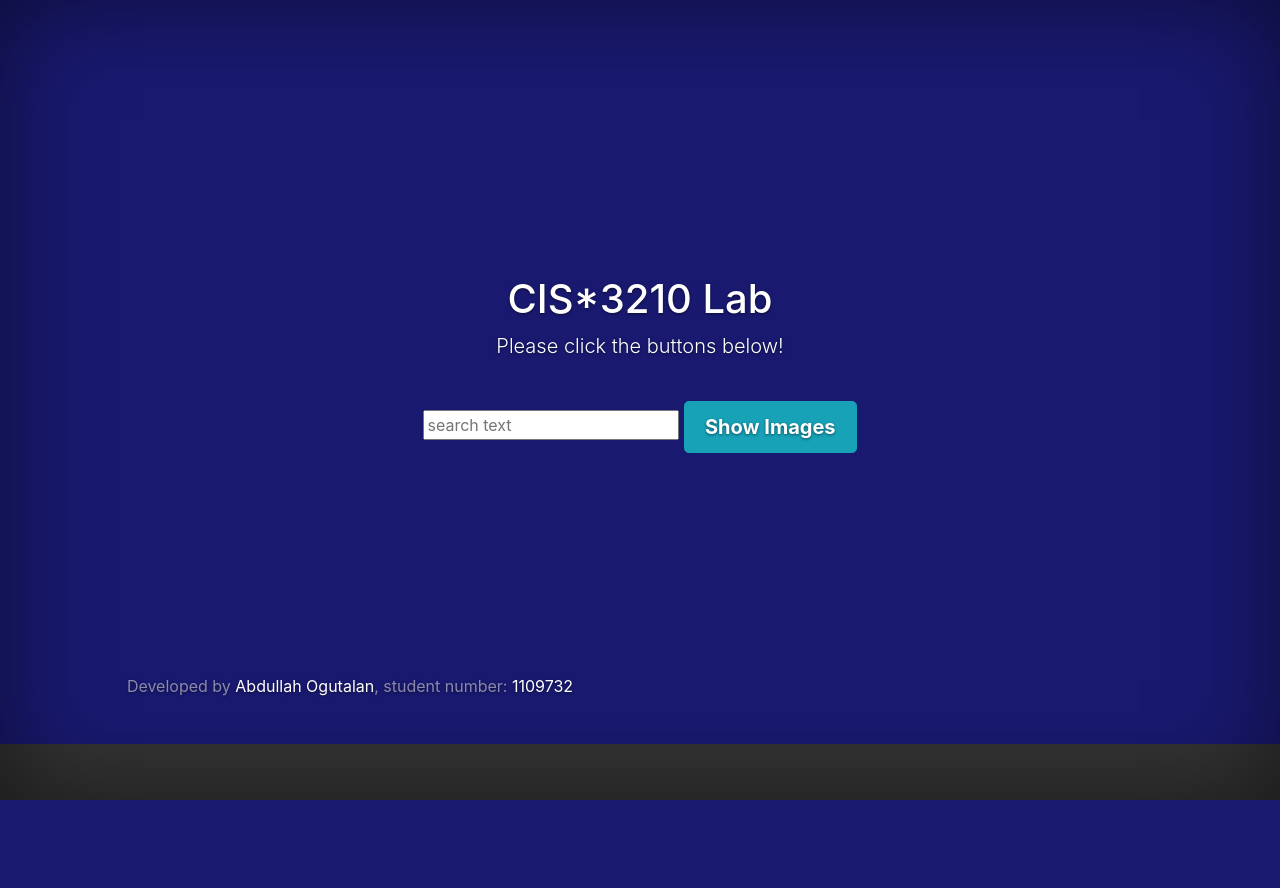
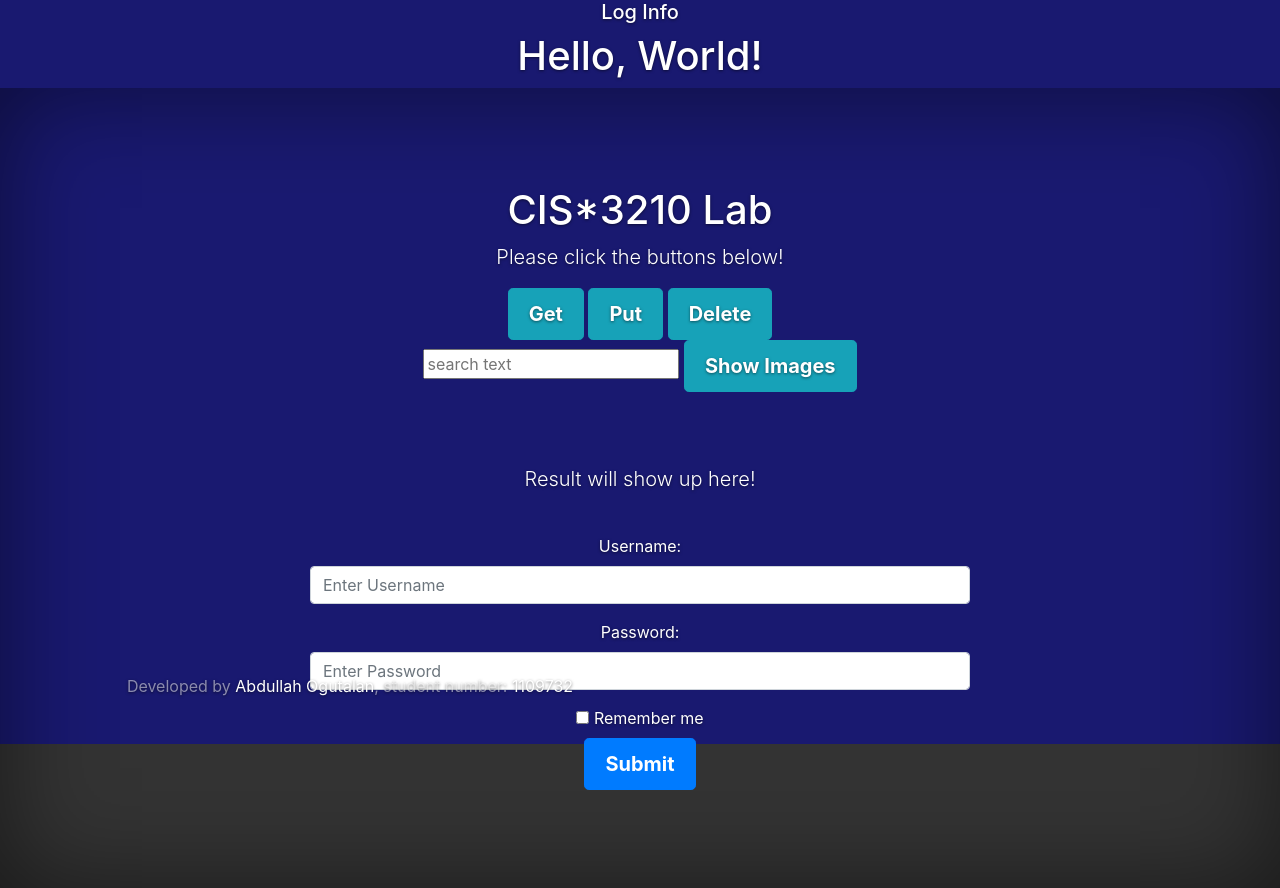
Before and after one commit to abogutalan/flask-cis3210-labs, a Flask app: page / in a window 1280 px wide. Shown: the part 56-944 px from the top of the page. Before the commit the page ends 856 px from the top, so only its background shows below. Run offline with Flask 2, Linux system fonts and the light colour scheme; some libraries are stand-ins or nearby versions.

Commit message:
removed username/pswrd vulnerabilities

```diff
--- a/app.py
+++ b/app.py
@@ -5,6 +5,7 @@ import MySQLdb
 import MySQLdb.cursors
 from markupsafe import escape
 import os
+import hashlib
 
 app = Flask(__name__, static_url_path='')
 #app.debug = True
@@ -34,17 +35,23 @@ def user():
     # getting user information
     if request.method == 'GET':
         user =  request.args['username']
+        user = user.replace("."," ")
         return db_get_user(user)
     # updating user information
     elif request.method == 'PUT':
         user =  request.form['username']
+        user = user.replace("."," ")
         password = request.form['password']
+        password = obscurePassword(password)
         db_update_user(user, password)
         return json.dumps({'status':'Updated user','user':user,'password':password})
     # adding a new user
     elif request.method == 'POST':
         user =  request.form['username']
+        # avoiding username vulnerabilities
+        user = user.replace("."," ")
         password = request.form['password']
+        password = obscurePassword(password)
         db_create_user(user, password)
         session['username'] = request.form['username']
         return 'Welcome %s' % escape(session['username']) + '''
@@ -56,6 +63,7 @@ def user():
     # deleting user
     elif request.method == 'DELETE':
         user =  request.form['username']
+        user = user.replace("."," ")
         db_delete_user(user)
         session.pop('username', None)
         redirect(url_for('index'))
@@ -103,3 +111,10 @@ def db_get_user(user):
         cur.execute(cmd, (user,))
         password = cur.fetchone()
     return json.dumps({'Password ':password})
+
+def obscurePassword(password):
+    salt = "5gz"
+    db_password = password + salt
+    h = hashlib.md5(db_password.encode())
+    obscuredPswrd = h.hexdigest()
+    return obscuredPswrd
--- a/static/js/init.js
+++ b/static/js/init.js
@@ -20,9 +20,9 @@ $(document).ready(function () {
   // Note that the placeholder syntax depends on the database you are using.")
   // console.log('citation: https://bobby-tables.com/python.html')
 
-  // document.getElementById("get-button").addEventListener("click", get_method);
-  // document.getElementById("put-button").addEventListener("click", put_method);
-  // document.getElementById("delete-button").addEventListener("click", delete_method);
+  document.getElementById("get-button").addEventListener("click", get_method);
+  document.getElementById("put-button").addEventListener("click", put_method);
+  document.getElementById("delete-button").addEventListener("click", delete_method);
   document.getElementById("show-button").addEventListener("click", show_method);
 
   function show_method() {
--- a/templates/index.html
+++ b/templates/index.html
@@ -9,7 +9,7 @@
 	<meta name="description" content="">
 	<meta name="author" content="">
 	<link rel="shortcut icon" href="#">
-	<title>CIS*3210 Lab 2</title>
+	<title>CIS*3210</title>
 
 	<!-- Bootstrap core CSS -->
 	<link href="/css/bootstrap.min.css" rel="stylesheet">
@@ -58,7 +58,7 @@
 		</nav>
 	</div>
 
-	<!-- <div>
+	<div>
         <h5>Log Info</h5>
         {% if 'username' in session %}
 		<h1>Welocme {{ session['username'] }}!</h1>
@@ -69,7 +69,7 @@
         {% else %}
         <h1>Hello, World!</h1>
         {% endif %}
-    </div> -->
+    </div>
 
 	<div class="site-wrapper">
 
@@ -84,9 +84,9 @@
 					<p class="lead">Please click the buttons below!</p>
 
 
-					<!-- <a href="#" id="get-button" class="btn btn-lg btn-info">Get</a>
+					<a href="#" id="get-button" class="btn btn-lg btn-info">Get</a>
 					<a href="#" id="put-button" class="btn btn-lg btn-info">Put</a>
-					<a href="#" id="delete-button" class="btn btn-lg btn-info">Delete</a> -->
+					<a href="#" id="delete-button" class="btn btn-lg btn-info">Delete</a>
 					<br />
 					<input id="search" type="text" placeholder="search text" />
 					<a href="#" id="show-button" class="btn btn-lg btn-info">Show Images</a>
@@ -96,7 +96,7 @@
 					<br />
 					<br />
 
-					<!-- <p id="result-text" class="lead">Result will show up here!</p>
+					<p id="result-text" class="lead">Result will show up here!</p>
 
 					<br />
 					<form ref='signup-form' id='signup-form'>
@@ -112,7 +112,7 @@
 							<label><input type="checkbox"> Remember me</label>
 						</div>
 						<button type="submit" class="btn btn-lg btn-primary">Submit</button>
-					</form> -->
+					</form>
 					{% endif %}
 				</div>
 			</div>
```
Also changed, not shown: README.txt.
